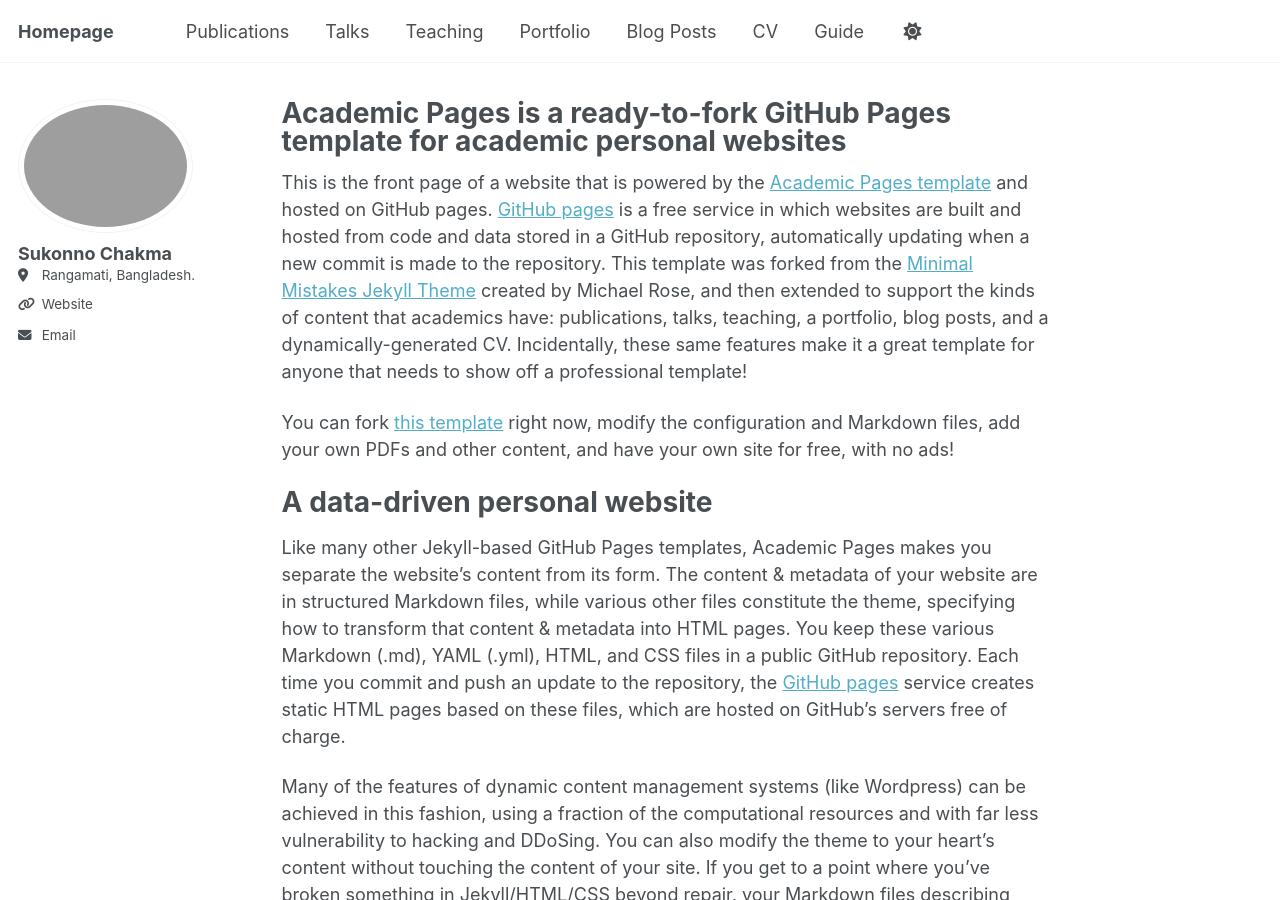
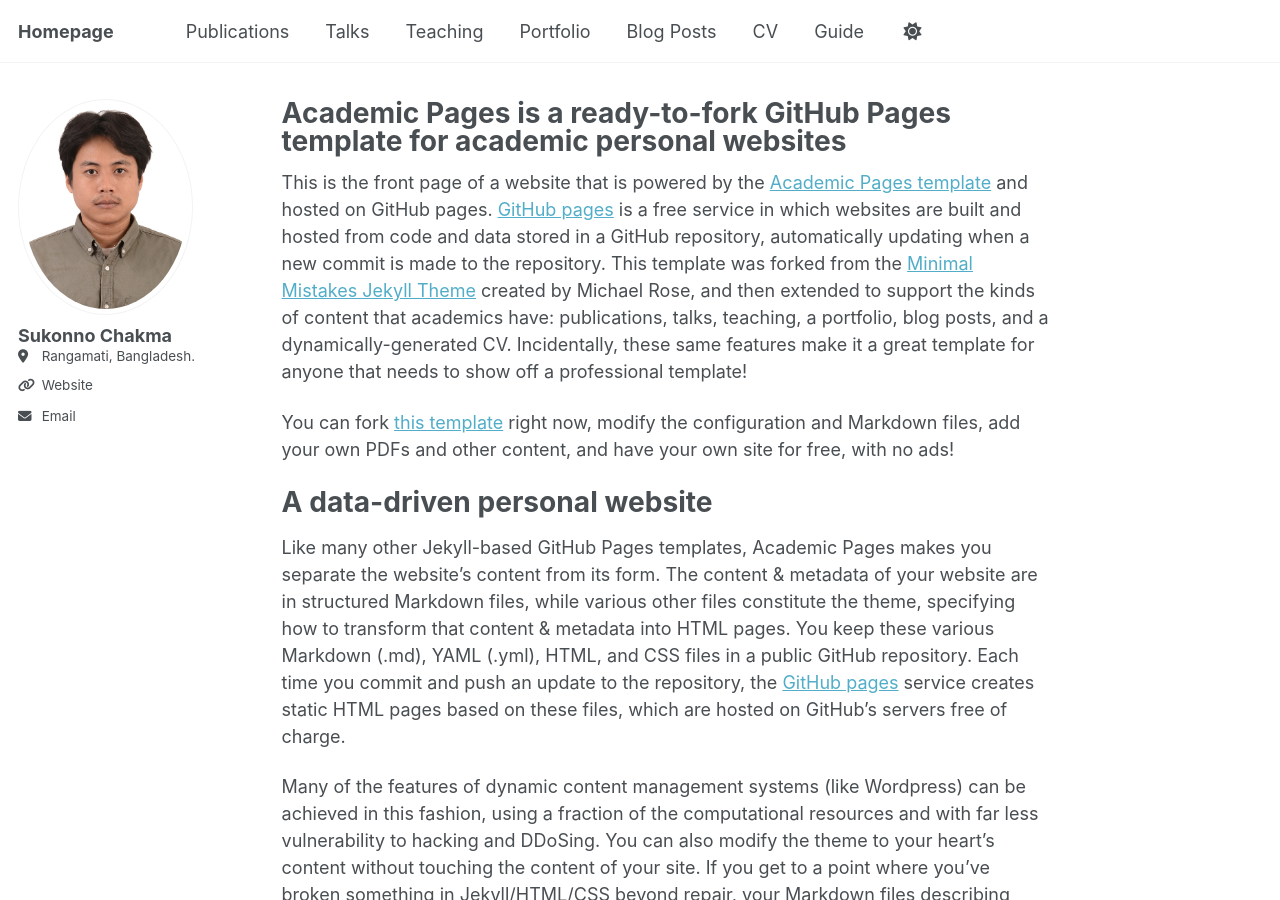
Before and after one commit to Sukonno-Chakma/Sukonno-Chakma.github.io, a Jekyll site: the page built from _pages/about.md, in a window 1280 px wide and 900 px high. Built offline with Jekyll 4.4.1, drawn with Linux system fonts in a browser that asks for light colours; a script that is not in the unit is left out.

Commit message:
Update _config.yml

```diff
--- a/_config.yml
+++ b/_config.yml
@@ -22,7 +22,7 @@ repository               : "Sukonno-Chakma/Sukonno-Chakma.github.io"
 #               Additional customization can be done by editing /_includes/author-profile.html
 author:
   # Biographic information
-  avatar           : "Picture.png"
+  avatar           : "Picture.jpg"
   name             : "Sukonno Chakma"
   location         : "Rangamati, Bangladesh."
   uri              : "https://sukonno-chakma.github.io"
```
